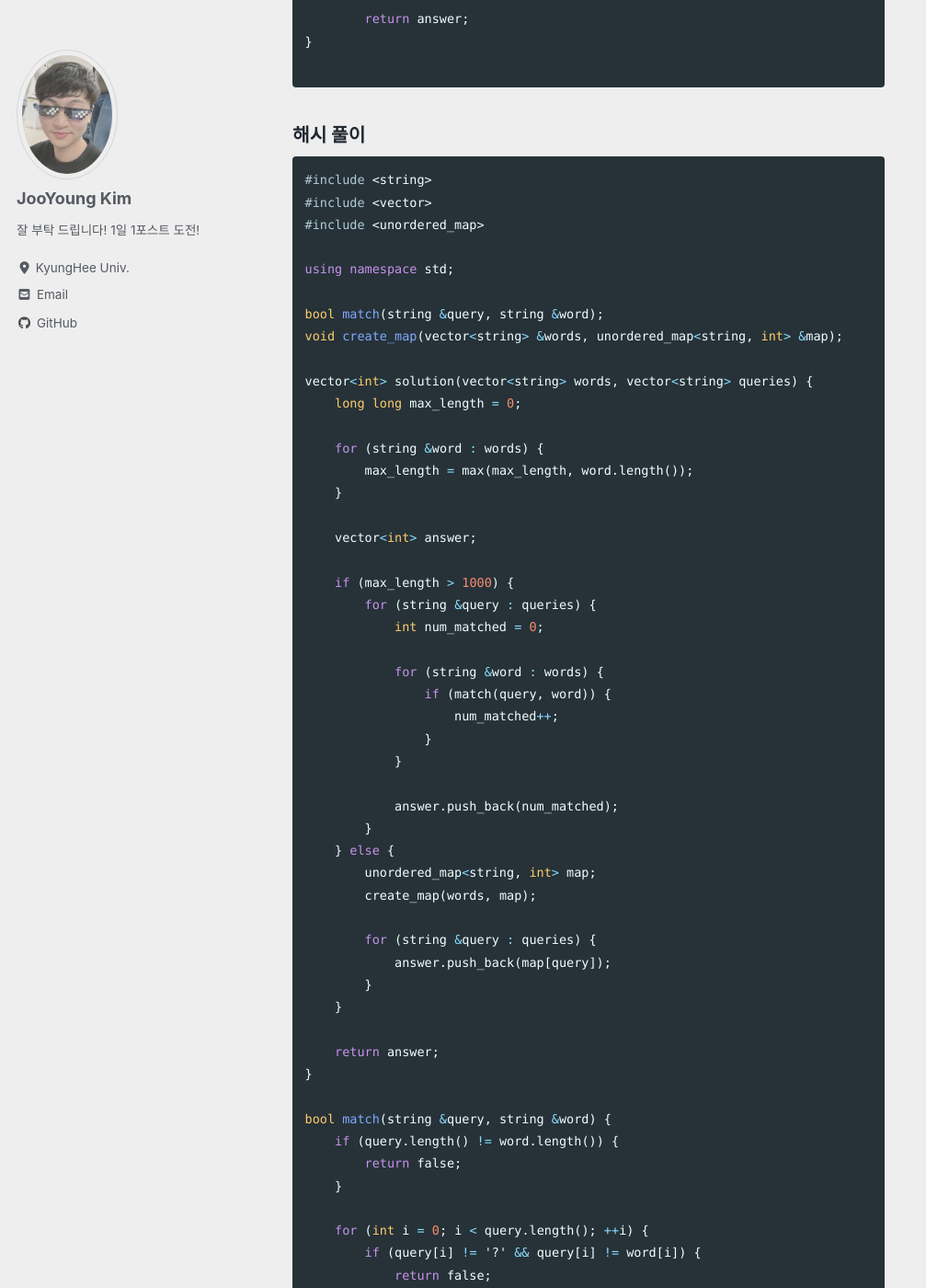
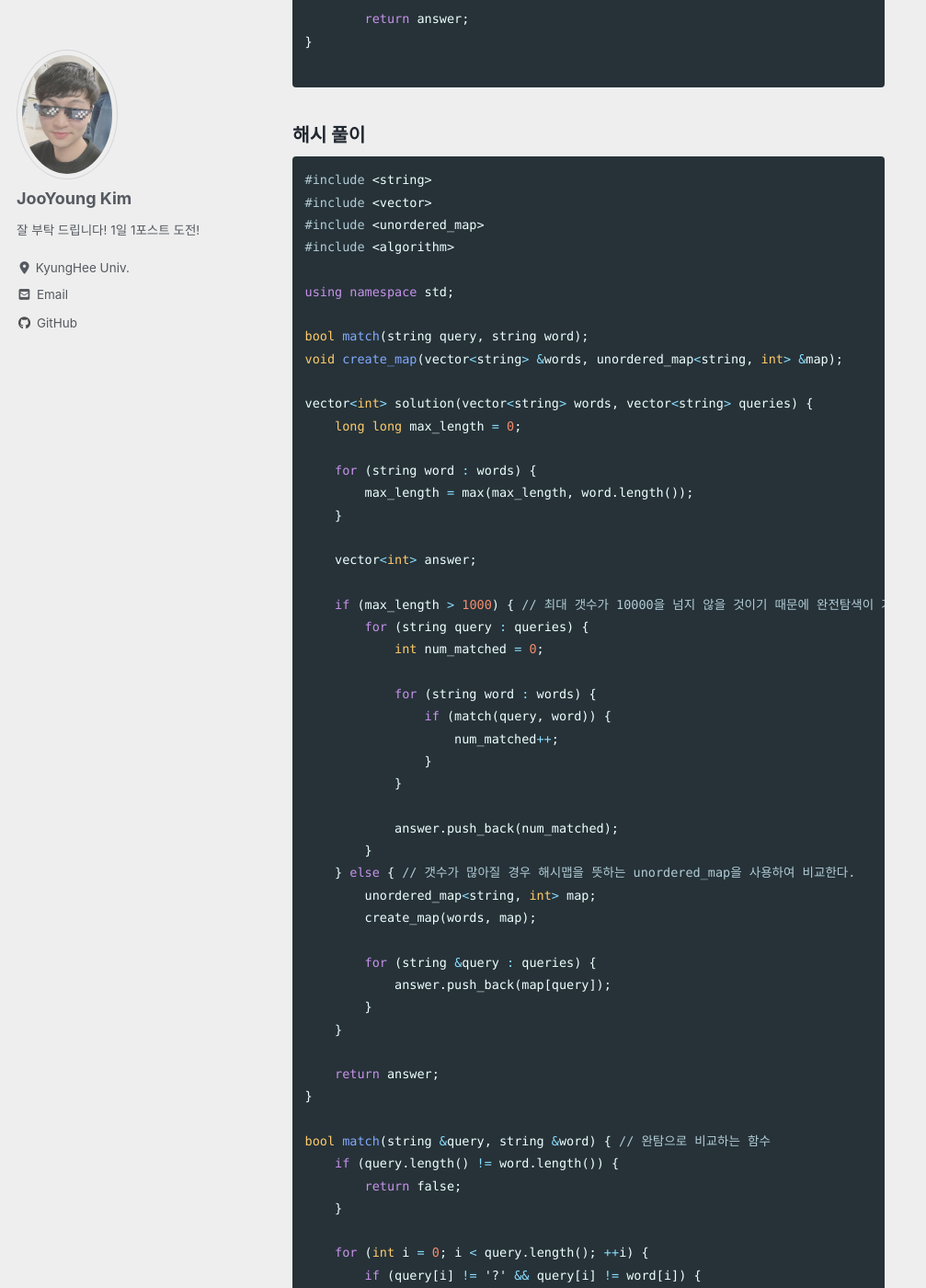
Before and after one commit to JooYoung1121/JooYoung1121.github.io, a Jekyll site: the page built from _posts/2020-06-03-가사검색.md, in a window 1280 px wide and 1400 px high, scrolled down 5336 px. Shown: the whole window at 92% size, without its empty margins (0-1007 px from the left). Built offline with Jekyll 4.4.1, drawn with Linux system fonts in a browser that asks for light colours; cached includes are drawn as plain includes; nearby versions of some CDN libraries; comment, search, counter and statistics services are not loaded.

Commit message:
가사검색

```diff
--- a/_posts/2020-06-03-가사검색.md
+++ b/_posts/2020-06-03-가사검색.md
@@ -163,26 +163,27 @@ vector<int> solution(vector<string> words, vector<string> queries) {
 #include <string>
 #include <vector>
 #include <unordered_map>
+#include <algorithm>
 
 using namespace std;
 
-bool match(string &query, string &word);
+bool match(string query, string word);
 void create_map(vector<string> &words, unordered_map<string, int> &map);
 
 vector<int> solution(vector<string> words, vector<string> queries) {
     long long max_length = 0;
 
-    for (string &word : words) {
+    for (string word : words) {
         max_length = max(max_length, word.length());
     }
 
     vector<int> answer;
 
-    if (max_length > 1000) {
-        for (string &query : queries) {
+    if (max_length > 1000) { // 최대 갯수가 10000을 넘지 않을 것이기 때문에 완전탐색이 가능하다.
+        for (string query : queries) {
             int num_matched = 0;
 
-            for (string &word : words) {
+            for (string word : words) {
                 if (match(query, word)) {
                     num_matched++;
                 }
@@ -190,7 +191,7 @@ vector<int> solution(vector<string> words, vector<string> queries) {
 
             answer.push_back(num_matched);
         }
-    } else {
+    } else { // 갯수가 많아질 경우 해시맵을 뜻하는 unordered_map을 사용하여 비교한다.
         unordered_map<string, int> map;
         create_map(words, map);
 
@@ -202,7 +203,7 @@ vector<int> solution(vector<string> words, vector<string> queries) {
     return answer;
 }
 
-bool match(string &query, string &word) {
+bool match(string &query, string &word) { // 완탐으로 비교하는 함수
     if (query.length() != word.length()) {
         return false;
     }
@@ -216,8 +217,8 @@ bool match(string &query, string &word) {
     return true;
 }
 
-void create_map(vector<string> &words, unordered_map<string, int> &map) {
-    for (string &word : words) {
+void create_map(vector<string> &words, unordered_map<string, int> &map) { // 해시 생성
+    for (string word : words) {
         for (int i = 0; i < word.length(); ++i) {
             map[word.substr(0, i) + string(word.length() - i, '?')]++;
             map[string(i, '?') + word.substr(i)]++;
```
